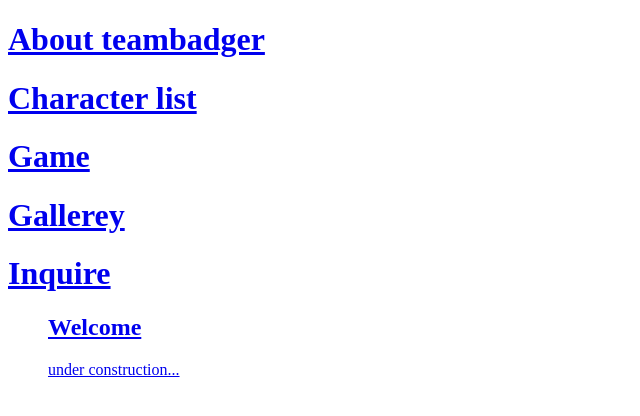
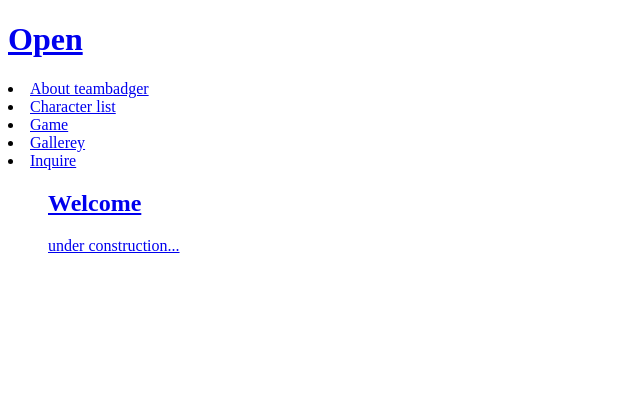
Before and after one commit to TeamBadger/teambadger.github.io, a plain HTML site: page index.html in a window 1280 px wide. Shown: the whole page, without its empty margins (0-640 px from the left). Drawn offline with Linux system fonts and the light colour scheme.

Commit message:
Update index.html

```diff
--- a/index.html
+++ b/index.html
@@ -8,12 +8,13 @@
   </head>
 
   <body>
+	  <h1><a href="Open.html">Open</h1>
   </ol>
-    <h1><a href="About teambadger.html">About teambadger</h1>
-    <h1><a href="Character list">Character list</h1>
-    <h1><a href="Game.html">Game</h1>
-    <h1><a href="Garllery">Gallerey</h1>
-    <h1><a href="Inquire">Inquire</h1>
+    <li><a href="About teambadger.html">About teambadger</li>
+    <li><a href="Character list.html">Character list</li>
+    <li><a href="Game.html">Game</li>
+    <li><a href="Garllery.html">Gallerey</li>
+    <li><a href="Inquire.html">Inquire</li>
     <ol>
 <h2>Welcome</h2>
  <p>
```
